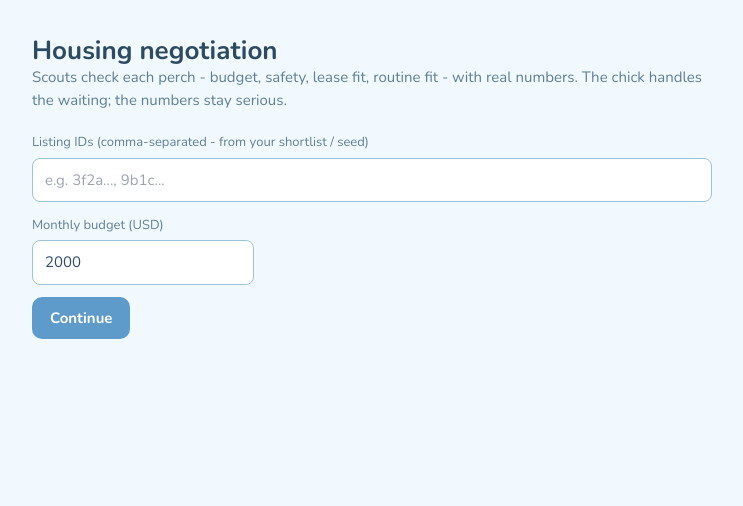
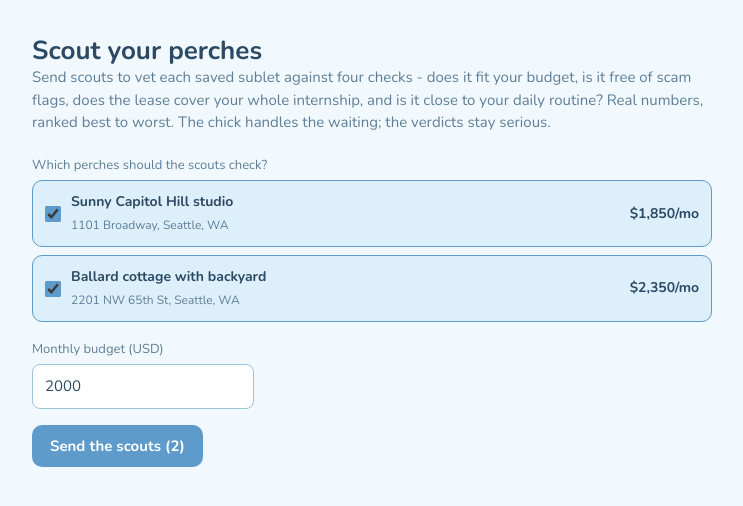
Before and after one commit to JaydenManyrath/Perch, a Next.js app: page /negotiate in a window 1280 px wide. Shown: the top 506 px of the page, without its empty margins (268-1011 px from the left). Built offline with nearby package versions, Linux system fonts and the light colour scheme; no server answers.

Commit message:
Make negotiation hero intuitive: pick saved perches, honest framing

```diff
--- a/app/(shell)/stories/page.tsx
+++ b/app/(shell)/stories/page.tsx
@@ -27,7 +27,7 @@ export default async function StoriesPage({ searchParams }: { searchParams: { ta
             href="/negotiate"
             className="shrink-0 inline-flex items-center gap-1.5 rounded-2xl bg-accent-beak text-white text-caption font-semibold px-3 py-2 shadow-card hover:bg-accent-beakDeep transition-colors"
           >
-            Negotiate <ArrowRight className="h-3.5 w-3.5" aria-hidden />
+            Scout perches <ArrowRight className="h-3.5 w-3.5" aria-hidden />
           </Link>
         </div>
       </header>
--- /dev/null
+++ b/app/negotiate/_components/NegotiateClient.tsx
@@ -0,0 +1,181 @@
+"use client";
+
+import { useMemo, useState } from "react";
+import Link from "next/link";
+import type { NegotiateRequest } from "@/lib/types/contract";
+import { ScoutStream } from "./ScoutStream";
+
+const INK_STRONG = "#2C4A63";
+const INK_SOFT = "#5E7E97";
+const SKY_100 = "#DCEFFB";
+const SKY_300 = "#9CC5DD";
+const SKY_500 = "#5E9BCB";
+
+/** The minimal shape the picker needs from a perch. */
+export type PickablePerch = { id: string; title: string; address: string; price: number };
+
+const usd = (n: number): string => `$${Math.round(n).toLocaleString("en-US")}`;
+
+/**
+ * B10 negotiation hero - client surface. Instead of pasting raw listing UUIDs, the
+ * intern picks from their own saved perches (falls back to the fresh deck). Up to three
+ * are preselected so the hero is one click for the demo. Deterministic scout verdicts
+ * then stream in via ScoutStream.
+ */
+export function NegotiateClient({ perches }: { perches: PickablePerch[] }) {
+  const [selected, setSelected] = useState<string[]>(() =>
+    perches.slice(0, 3).map((p) => p.id),
+  );
+  const [budget, setBudget] = useState(2000);
+  const [request, setRequest] = useState<NegotiateRequest | null>(null);
+
+  const toggle = (id: string) =>
+    setSelected((prev) =>
+      prev.includes(id) ? prev.filter((x) => x !== id) : [...prev, id],
+    );
+
+  // Preserve the on-screen order when we build the request.
+  const orderedIds = useMemo(
+    () => perches.filter((p) => selected.includes(p.id)).map((p) => p.id),
+    [perches, selected],
+  );
+
+  const submit = (e: React.FormEvent) => {
+    e.preventDefault();
+    if (orderedIds.length === 0) return;
+    setRequest({
+      listingIds: orderedIds,
+      constraints: {
+        monthlyBudget: budget,
+        moveIn: "2026-06-08",
+        moveOut: "2026-08-14",
+        routineAnchors: [{ label: "usual coffee spot", lat: 47.615, lng: -122.34 }],
+      },
+    });
+  };
+
+  if (request) {
+    return (
+      <div style={{ marginTop: 20 }}>
+        <ScoutStream request={request} />
+      </div>
+    );
+  }
+
+  if (perches.length === 0) {
+    return (
+      <div
+        style={{
+          marginTop: 20,
+          padding: 20,
+          borderRadius: 14,
+          background: "#FFFFFF",
+          border: `1px solid ${SKY_300}`,
+        }}
+      >
+        <p style={{ color: INK_STRONG, fontWeight: 600 }}>No perches to scout yet.</p>
+        <p style={{ color: INK_SOFT, marginTop: 6, fontSize: 14, lineHeight: 1.5 }}>
+          Swipe through sublets and save a few first, then the scouts can vet them for
+          you.
+        </p>
+        <Link
+          href="/stories"
+          style={{
+            display: "inline-block",
+            marginTop: 12,
+            background: SKY_500,
+            color: "#FFFFFF",
+            textDecoration: "none",
+            borderRadius: 10,
+            padding: "10px 18px",
+            fontWeight: 700,
+          }}
+        >
+          Browse perches
+        </Link>
+      </div>
+    );
+  }
+
+  return (
+    <form onSubmit={submit} style={{ marginTop: 20, display: "grid", gap: 16 }}>
+      <fieldset style={{ border: "none", margin: 0, padding: 0, display: "grid", gap: 8 }}>
+        <legend style={{ fontSize: 13, color: INK_SOFT, marginBottom: 4 }}>
+          Which perches should the scouts check?
+        </legend>
+        {perches.map((p) => {
+          const checked = selected.includes(p.id);
+          return (
+            <label
+              key={p.id}
+              style={{
+                display: "flex",
+                alignItems: "center",
+                gap: 10,
+                padding: "10px 12px",
+                borderRadius: 10,
+                cursor: "pointer",
+                background: checked ? SKY_100 : "#FFFFFF",
+                border: `1px solid ${checked ? SKY_500 : SKY_300}`,
+              }}
+            >
+              <input
+                type="checkbox"
+                checked={checked}
+                onChange={() => toggle(p.id)}
+                style={{ width: 16, height: 16, accentColor: SKY_500 }}
+              />
+              <span style={{ flex: 1, minWidth: 0 }}>
+                <span
+                  style={{
+                    display: "block",
+                    fontWeight: 700,
+                    color: INK_STRONG,
+                    fontSize: 14,
+                  }}
+                >
+                  {p.title}
+                </span>
+                {p.address ? (
+                  <span style={{ display: "block", fontSize: 12, color: INK_SOFT }}>
+                    {p.address}
+                  </span>
+                ) : null}
+              </span>
+              <span style={{ fontWeight: 700, color: INK_STRONG, fontSize: 14 }}>
+                {usd(p.price)}/mo
+              </span>
+            </label>
+          );
+        })}
+      </fieldset>
+
+      <label style={{ display: "grid", gap: 4, maxWidth: 220 }}>
+        <span style={{ fontSize: 13, color: INK_SOFT }}>Monthly budget (USD)</span>
+        <input
+          type="number"
+          value={budget}
+          onChange={(e) => setBudget(Number(e.target.value))}
+          style={{ padding: "10px 12px", borderRadius: 8, border: `1px solid ${SKY_300}` }}
+        />
+      </label>
+
+      <button
+        type="submit"
+        disabled={orderedIds.length === 0}
+        style={{
+          justifySelf: "start",
+          background: orderedIds.length === 0 ? SKY_300 : SKY_500,
+          color: "#FFFFFF",
+          border: "none",
+          borderRadius: 10,
+          padding: "10px 18px",
+          fontWeight: 700,
+          cursor: orderedIds.length === 0 ? "not-allowed" : "pointer",
+        }}
+      >
+        Send the scouts{orderedIds.length ? ` (${orderedIds.length})` : ""}
+      </button>
+    </form>
+  );
+}
--- a/app/negotiate/_components/ScoutStream.tsx
+++ b/app/negotiate/_components/ScoutStream.tsx
@@ -1,6 +1,6 @@
 "use client";
 
-import { useCallback, useRef, useState } from "react";
+import { useCallback, useEffect, useRef, useState } from "react";
 import type { NegotiateRequest, NegotiateStreamEvent } from "@/lib/types/contract";
 import { Mascot } from "@/components/mascot/Mascot";
 import { ListingVerdictCard, type ListingState } from "./ListingVerdictCard";
@@ -102,27 +102,15 @@ export function ScoutStream({ request }: { request: NegotiateRequest }) {
     }
   }, [apply, request]);
 
+  // The caller commits by submitting the picker, so scout as soon as we mount.
+  useEffect(() => {
+    void start();
+  }, [start]);
+
   const listings = order.map((id) => byId[id]).filter(Boolean);
 
   return (
     <div>
-      {status === "idle" ? (
-        <button
-          onClick={start}
-          style={{
-            background: "#5E9BCB",
-            color: "#FFFFFF",
-            border: "none",
-            borderRadius: 10,
-            padding: "10px 18px",
-            fontWeight: 700,
-            cursor: "pointer",
-          }}
-        >
-          Send the scouts
-        </button>
-      ) : null}
-
       {status === "streaming" ? (
         <div style={{ margin: "8px 0 20px" }}>
           <Mascot variant="hop" size={72} caption="Scouting your perches..." />
--- a/app/negotiate/page.tsx
+++ b/app/negotiate/page.tsx
@@ -1,88 +1,38 @@
-"use client";
-
-import { useState } from "react";
-import type { NegotiateRequest } from "@/lib/types/contract";
-import { ScoutStream } from "./_components/ScoutStream";
+import { getSavedPerches, getPerchDeck } from "@/lib/data/server-source";
+import { NegotiateClient, type PickablePerch } from "./_components/NegotiateClient";
 
 const INK_STRONG = "#2C4A63";
 const INK_SOFT = "#5E7E97";
 
 /**
- * B10 negotiation hero - the single UI surface Person B owns end-to-end. Collect an
- * offer + shortlist, then stream deterministic scout verdicts with live narration and
- * a ranked results screen. Inputs default to the seeded demo so the flow is one click.
+ * B10 negotiation hero. Rather than pasting raw listing UUIDs, the intern scouts their
+ * own saved perches (falling back to the fresh deck when nothing is saved yet). Four
+ * deterministic scouts - budget, safety, lease fit, routine fit - stream in a verdict
+ * per perch, then rank them best to worst. The LLM only narrates; it never moves a
+ * verdict (CLAUDE.md section 4).
  */
-export default function NegotiatePage() {
-  const [listingIds, setListingIds] = useState("");
-  const [budget, setBudget] = useState(2000);
-  const [request, setRequest] = useState<NegotiateRequest | null>(null);
-
-  const submit = (e: React.FormEvent) => {
-    e.preventDefault();
-    const ids = listingIds.split(",").map((s) => s.trim()).filter(Boolean);
-    if (ids.length === 0) return;
-    setRequest({
-      listingIds: ids,
-      constraints: {
-        monthlyBudget: budget,
-        moveIn: "2026-06-08",
-        moveOut: "2026-08-14",
-        routineAnchors: [{ label: "usual coffee spot", lat: 47.615, lng: -122.34 }],
-      },
-    });
-  };
+export default async function NegotiatePage() {
+  const saved = await getSavedPerches();
+  // Fall back to the fresh deck so the hero always has something to scout in the demo.
+  const source = saved.length > 0 ? saved : (await getPerchDeck()).deck;
+  const perches: PickablePerch[] = source.map((p) => ({
+    id: p.id,
+    title: p.title,
+    address: p.address,
+    price: p.price,
+  }));
 
   return (
     <main style={{ padding: "2.5rem 1.25rem", maxWidth: 720, margin: "0 auto" }}>
-      <h1 style={{ fontSize: 26, fontWeight: 800, color: INK_STRONG }}>Housing negotiation</h1>
-      <p style={{ color: INK_SOFT, marginTop: 4 }}>
-        Scouts check each perch - budget, safety, lease fit, routine fit - with real
-        numbers. The chick handles the waiting; the numbers stay serious.
+      <h1 style={{ fontSize: 26, fontWeight: 800, color: INK_STRONG }}>Scout your perches</h1>
+      <p style={{ color: INK_SOFT, marginTop: 4, lineHeight: 1.5 }}>
+        Send scouts to vet each saved sublet against four checks - does it fit your budget,
+        is it free of scam flags, does the lease cover your whole internship, and is it
+        close to your daily routine? Real numbers, ranked best to worst. The chick handles
+        the waiting; the verdicts stay serious.
       </p>
 
-      {!request ? (
-        <form onSubmit={submit} style={{ marginTop: 20, display: "grid", gap: 12 }}>
-          <label style={{ display: "grid", gap: 4 }}>
-            <span style={{ fontSize: 13, color: INK_SOFT }}>
-              Listing IDs (comma-separated - from your shortlist / seed)
-            </span>
-            <input
-              value={listingIds}
-              onChange={(e) => setListingIds(e.target.value)}
-              placeholder="e.g. 3f2a..., 9b1c..."
-              style={{ padding: "10px 12px", borderRadius: 8, border: "1px solid #9CC5DD" }}
-            />
-          </label>
-          <label style={{ display: "grid", gap: 4, maxWidth: 220 }}>
-            <span style={{ fontSize: 13, color: INK_SOFT }}>Monthly budget (USD)</span>
-            <input
-              type="number"
-              value={budget}
-              onChange={(e) => setBudget(Number(e.target.value))}
-              style={{ padding: "10px 12px", borderRadius: 8, border: "1px solid #9CC5DD" }}
-            />
-          </label>
-          <button
-            type="submit"
-            style={{
-              justifySelf: "start",
-              background: "#5E9BCB",
-              color: "#FFFFFF",
-              border: "none",
-              borderRadius: 10,
-              padding: "10px 18px",
-              fontWeight: 700,
-              cursor: "pointer",
-            }}
-          >
-            Continue
-          </button>
-        </form>
-      ) : (
-        <div style={{ marginTop: 20 }}>
-          <ScoutStream request={request} />
-        </div>
-      )}
+      <NegotiateClient perches={perches} />
     </main>
   );
 }
```
